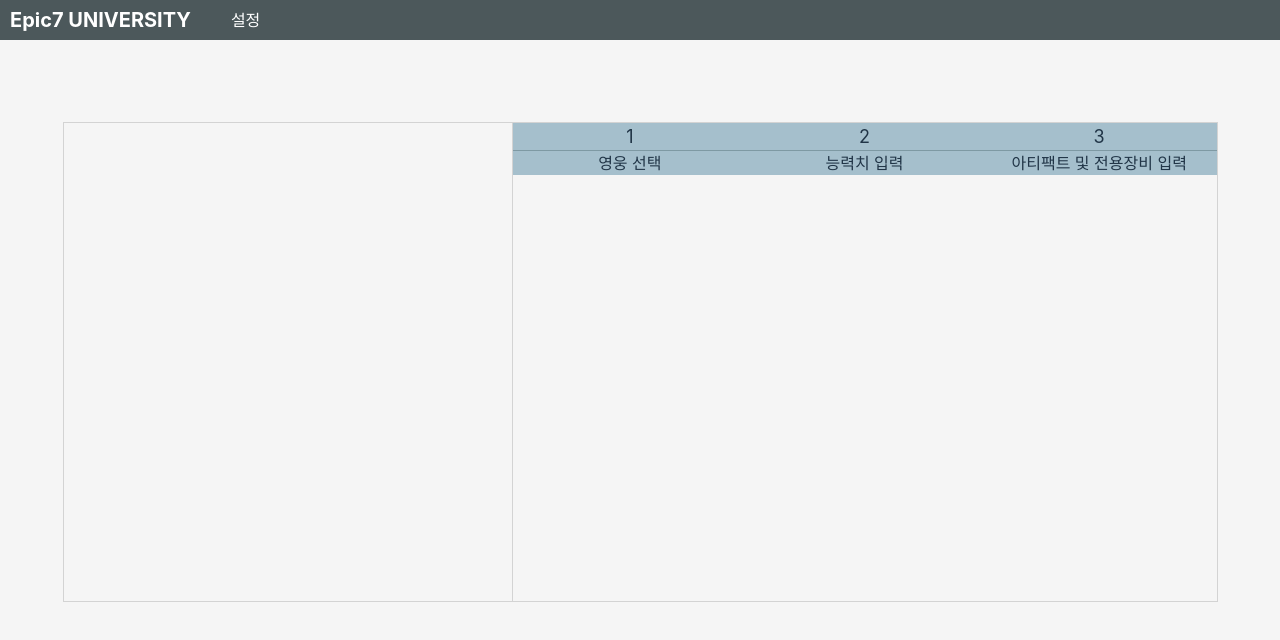
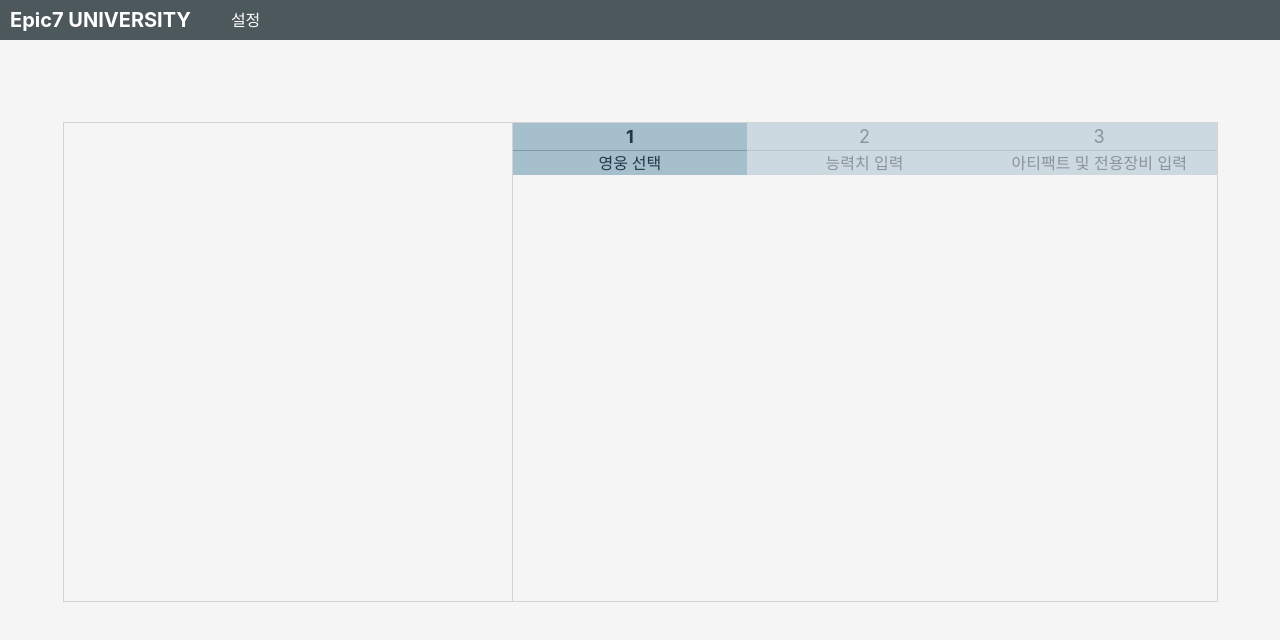
Before and after one commit to seongje00416/epic7_university_f, a React (Vite) app: page /estimate/hero in a window 1280 px wide. Shown: the top 640 px of the page. Built offline with nearby package versions, Linux system fonts and the light colour scheme.

Commit message:
feat: 단계 진행 바 props 연결

```diff
--- a/src/page/estimating/EstimateHeroPage.tsx
+++ b/src/page/estimating/EstimateHeroPage.tsx
@@ -18,15 +18,15 @@ const EstimateHeroPage = () => {
                 </SelectedContainer>
                 <SelectContainer>
                     <StepContainer>
-                        <Step>
+                        <Step id="step01" isCurrent={true} >
                             <StepText> 1 </StepText>
                             <StepInfo> 영웅 선택 </StepInfo>
                         </Step>
-                        <Step>
+                        <Step id="step02" isCurrent={false} >
                             <StepText> 2 </StepText>
                             <StepInfo> 능력치 입력 </StepInfo>
                         </Step>
-                        <Step>
+                        <Step id="step03" isCurrent={false} >
                             <StepText> 3 </StepText>
                             <StepInfo> 아티팩트 및 전용장비 입력 </StepInfo>
                         </Step>
--- a/src/style/estimating/Style_EsitmateHeroPage.ts
+++ b/src/style/estimating/Style_EsitmateHeroPage.ts
@@ -1,5 +1,9 @@
 import styled from "styled-components";
 import {Color} from "@/style/component/CustomColor.ts";
+
+interface StepProps {
+    isCurrent?: boolean;    // ? 를 붙이면 optional prop이 됩니다
+}
 
 // 메인 컨테이너
 export const MainContainer = styled.div`
@@ -41,10 +45,12 @@ export const SelectContainer = styled.div`
 export const StepContainer = styled.div`
     display: flex;
 `
-export const Step = styled.div`
+export const Step = styled.div<StepProps>`
     text-align: center;
     flex: 1;
-    background-color: ${Color.custom_color_2}
+    background-color: ${Color.custom_color_2};
+    opacity: ${ props => props.isCurrent ? 1 : 0.5 };
+    font-weight: ${ props => props.isCurrent ? "bold" : "normal" };
 `
 export const StepText = styled.p`
     font-size: 18px;
```
